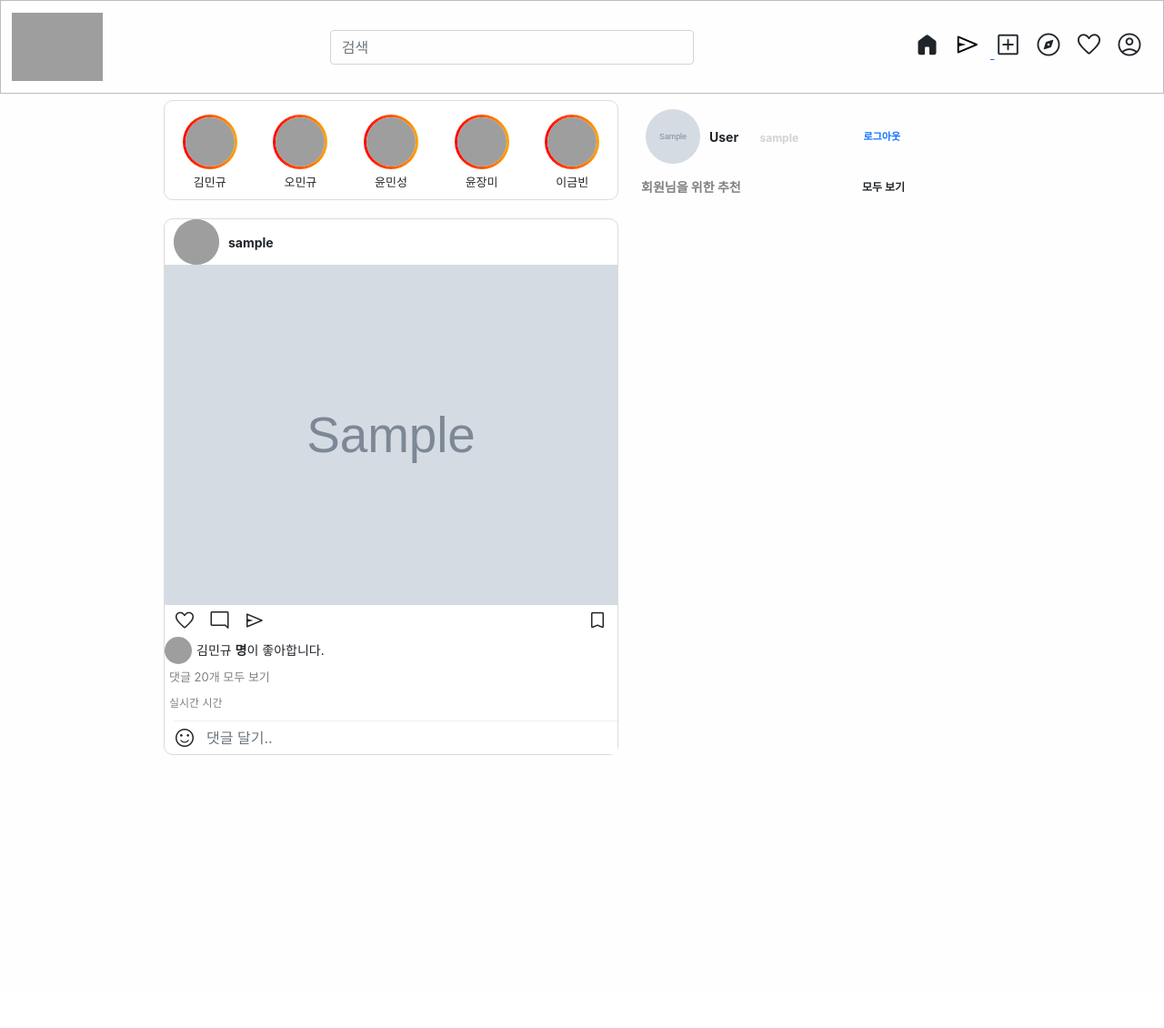
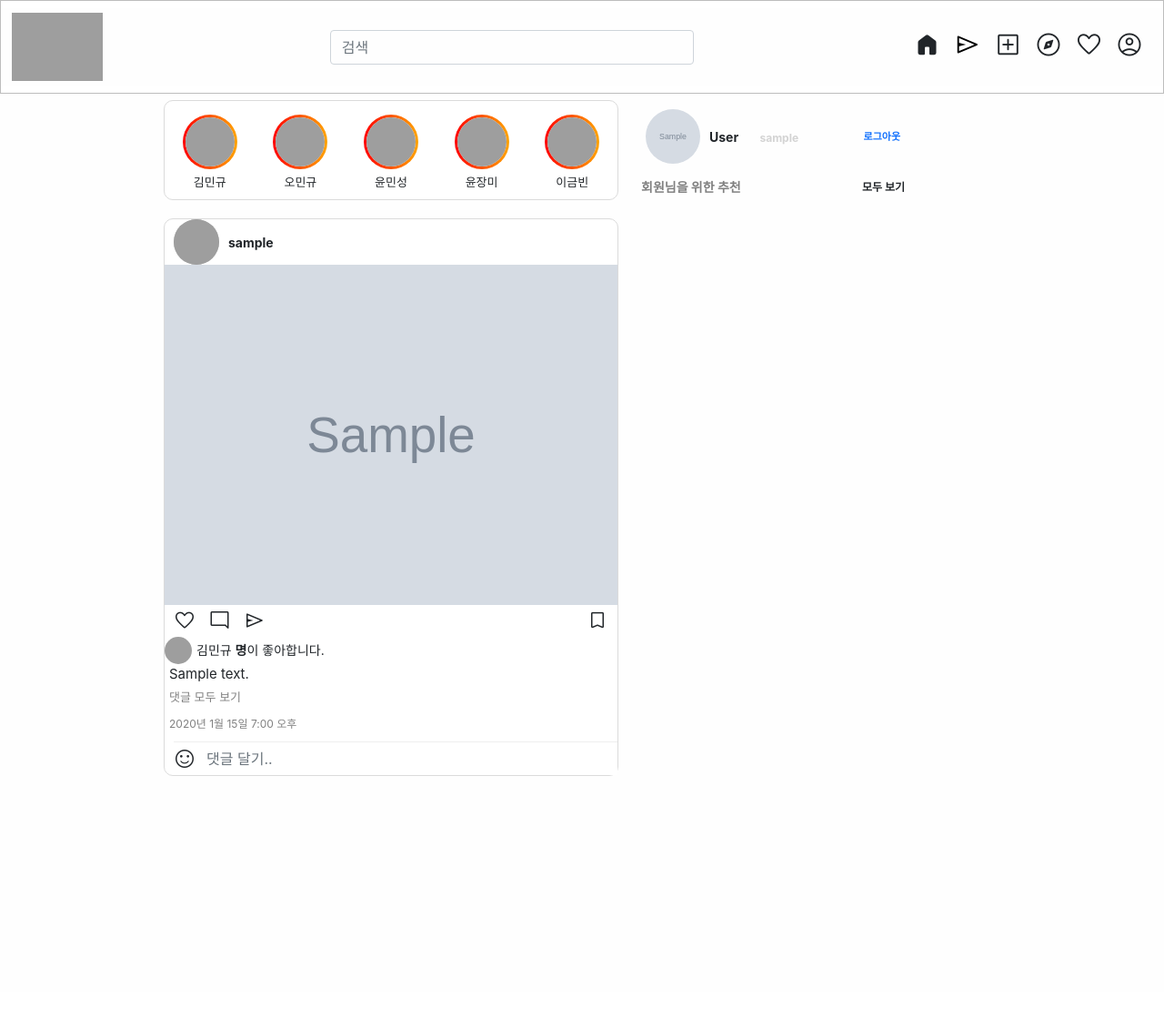
Before and after one commit to tweaky3047/Instagram_clone_coding, a Django app: page /home/ in a window 1280 px wide. Shown: the top 1130 px of the page at 91% size. Run offline with Django 4.2, Linux system fonts and the light colour scheme; a user stored in the database is signed in; tables that the repository leaves empty hold one stand-in row (values such as "Sample post"); grey boxes marked "Sample" are stand-in pictures; grey boxes are pictures that could not be loaded.

Commit message:
홈 피드 템플릿 태그 정리

```diff
--- a/templates/home.html
+++ b/templates/home.html
@@ -251,6 +251,10 @@
             background-clip: content-box, border-box;
 
         }
+
+        a {
+            text-decoration-line: none;
+        }
     </style>
 
     <body>
@@ -393,7 +397,7 @@
                                 src="https://encrypted-tbn0.gstatic.com/images?q=tbn:ANd9GcTnyObLLHeQeBSpYHjl9lXRG4QxwyZqH07Rqw&usqp=CAU"/>
                         </div>
                         <div style="margin: 0 10px; font-size: 14px;">
-                            <b>{{user.username}}</b>
+                            <b>{{user.nickname}}</b>
                         </div>
                     </div>
 
@@ -432,14 +436,15 @@
                             <b>{{post.like_count}}명</b>이 좋아합니다.</div>
                     </div><div style="text-align: left; font-size: 15px; margin-left: 5px">
 
-                        {{post.text}}</div>
+                        {{feed.content}}</div>
+                    <a class="link" href="post/">
                     <div
-                        style="text-align: left; font-size: 13px; margin: 5px 0 5px 5px; color: gray">댓글 20개 모두 보기</div>
+                        style="text-align: left; font-size: 13px; margin: 5px 0 5px 5px; color: gray">댓글 모두 보기</div></a>
                         <div style="text-align: left; font-size: 14px; margin-left: 5px">
                         <b>{{comment.author}}</b>
                         {{comment.comment}}</div>
                     <div
-                        style="text-align: left; font-size: 12px; margin: 10px 0 10px 5px; color: gray">실시간 시간</div>
+                        style="text-align: left; font-size: 12px; margin: 10px 0 10px 5px; color: gray">{{feed.created_at}}</div>
                     <div>
                         <div
                             style="display: flex; align-items: center; border-top: solid 0.5px #efefef; margin-left: 10px;">
@@ -451,7 +456,6 @@
                                 placeholder="댓글 달기.."/>
                         </div>
                     </div>
-
                 </div>
                 {% endfor %}
             </div>
```
